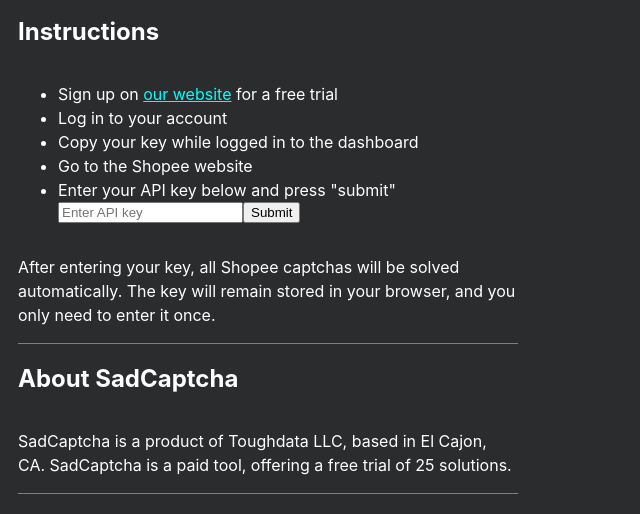
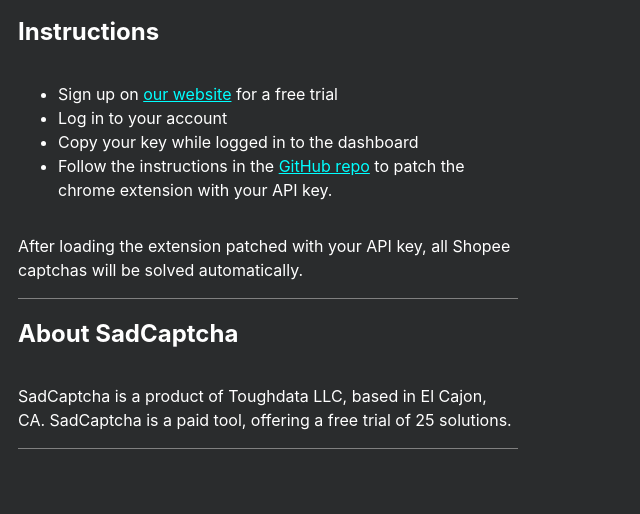
Before and after one commit to gbiz123/shopee-captcha-solver-chrome-extension, a browser extension: page hello.html in a window 1280 px wide. Shown: the part 104-618 px from the top of the page, without its empty margins (0-640 px from the left). Drawn offline with Linux system fonts and the light colour scheme.

Commit message:
changed instructions

```diff
--- a/hello.html
+++ b/hello.html
@@ -13,18 +13,10 @@
 					free trial</li>
 				<li>Log in to your account</li>
 				<li>Copy your key while logged in to the dashboard</li>
-				<li>Go to the Shopee website</li>
-				<li>Enter your API key below and press "submit"</li>
-				<li class="no-bullet">
-					<div class="user-input">
-						<input type="text" id="apiKeyInput" placeholder="Enter API key">
-						<button id="sendApiKey">Submit</button>
-					</div>
-				</li>
+				<li>Follow the instructions in the <a href="https://github.com/gbiz123/shopee-captcha-solver-chrome-extension">GitHub repo</a> to patch the chrome extension with your API key.</li>
 			</ul>
 			<p>
-				After entering your key, all Shopee captchas will be solved automatically.
-				The key will remain stored in your browser, and you only need to enter it once.
+				After loading the extension patched with your API key, all Shopee captchas will be solved automatically.
 			</p>
 		</div>
 
```
